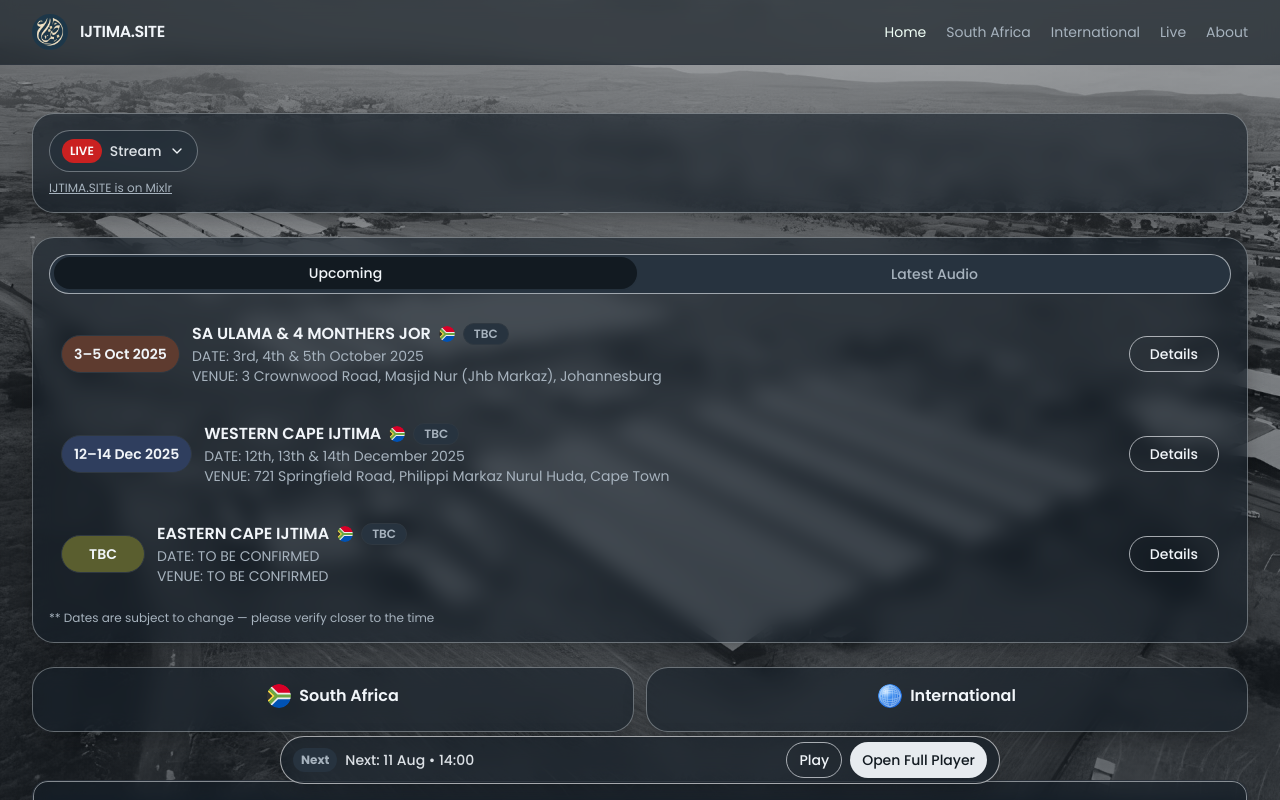
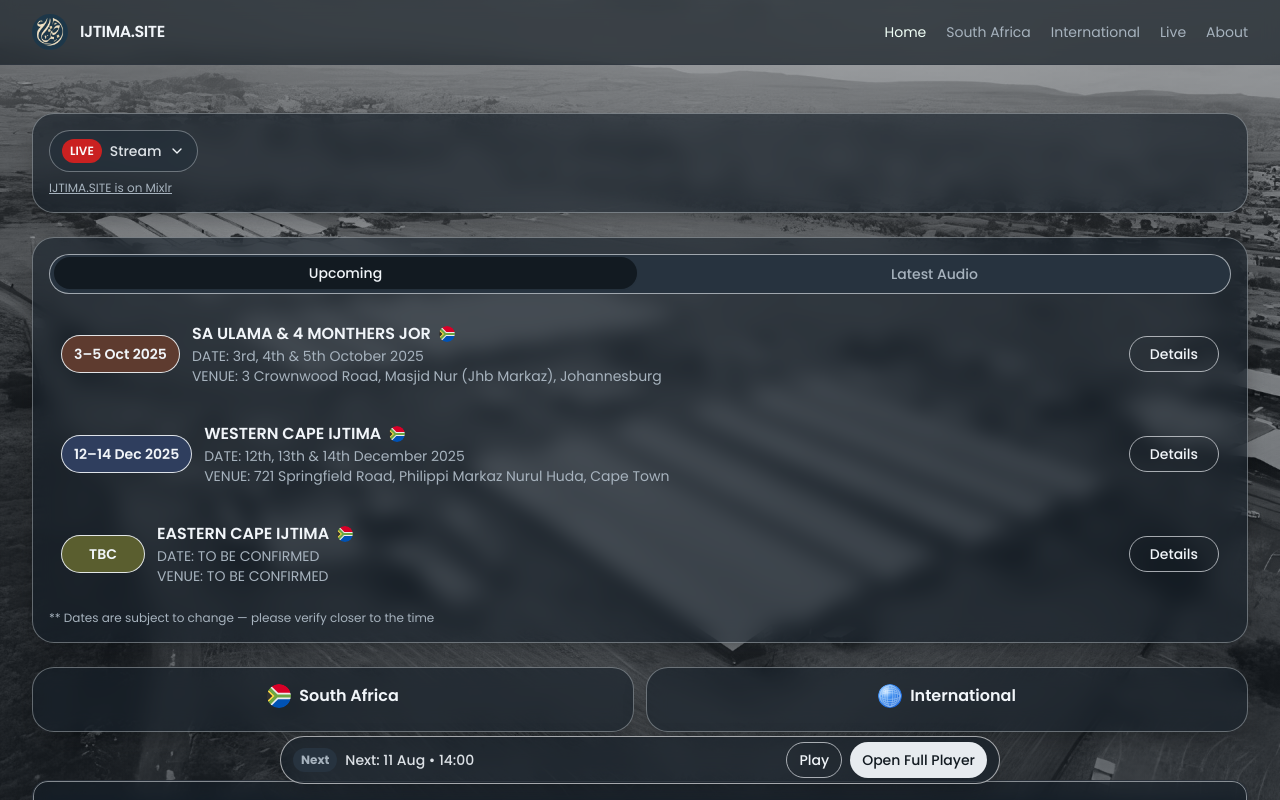
Before and after one commit to Simtechcds/ijtima-site, a React (Vite) app: page / in a window 1280 px wide. Shown: the top 800 px of the page. Built offline with nearby package versions, Linux system fonts and the light colour scheme.

Commit message:
Fix upcoming view panel
Add white borders to date badges before event names and remove TBC badges after the South African flag logo on the Home page.

```diff
--- a/src/pages/Index.tsx
+++ b/src/pages/Index.tsx
@@ -43,7 +43,7 @@ const UpcomingList = memo(({ events }: { events: typeof mockEvents }) => {
     <ul className="space-y-3">
       {events.map((ev) => (
         <li id={`ev-${ev.id}`} key={ev.id} className="event-card flex flex-col md:flex-row items-start md:items-center gap-3 p-3 rounded-xl hover:bg-secondary/50 transition-colors">
-          <div className={`pill px-3 py-2 border border-border ${getMonthClass(ev.dateLabel)} text-sm font-semibold min-w-[84px] text-center self-center md:self-auto`}>
+          <div className={`pill px-3 py-2 border border-foreground/90 ${getMonthClass(ev.dateLabel)} text-sm font-semibold min-w-[84px] text-center self-center md:self-auto`}>
             {ev.dateLabel}
           </div>
           <div className="flex-1 text-left w-full mt-2 md:mt-0 text-center md:text-left">
@@ -56,11 +56,6 @@ const UpcomingList = memo(({ events }: { events: typeof mockEvents }) => {
                   className="h-4 w-4 rounded-full object-cover"
                   loading="lazy"
                 />
-              )}
-              {ev.status === "TBC" ? (
-                <Badge variant="muted" className="border border-border">TBC</Badge>
-              ) : (
-                <Badge variant="accent">Confirmed</Badge>
               )}
             </div>
             <div className="text-sm text-muted-foreground">DATE: {ev.detailsDate ?? ev.dateLabel}</div>
```
